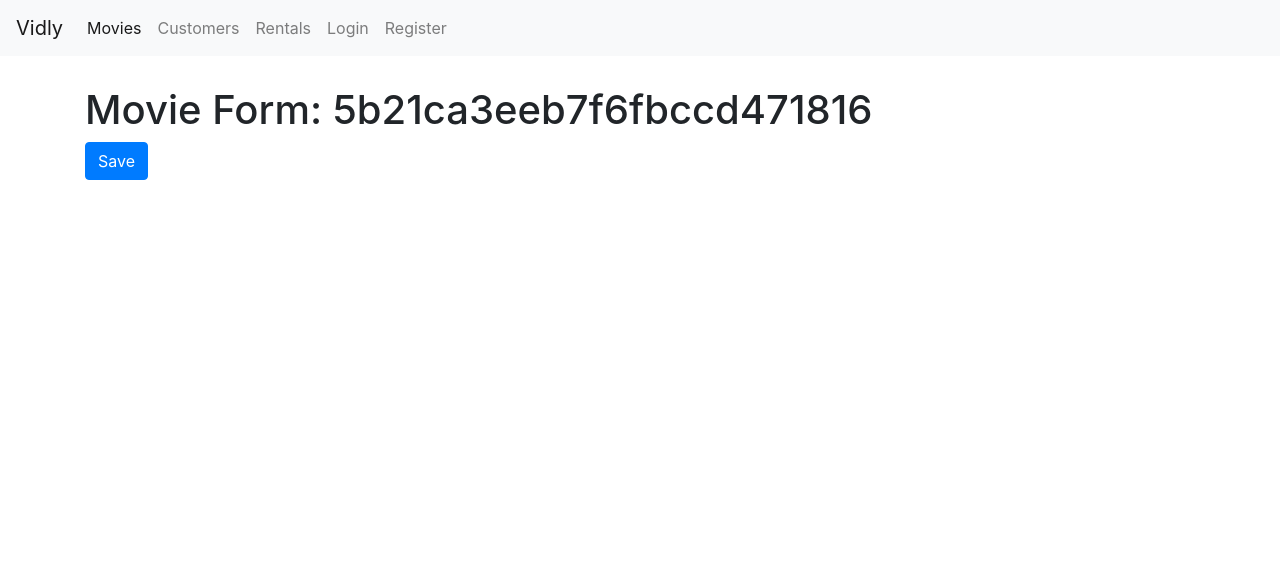
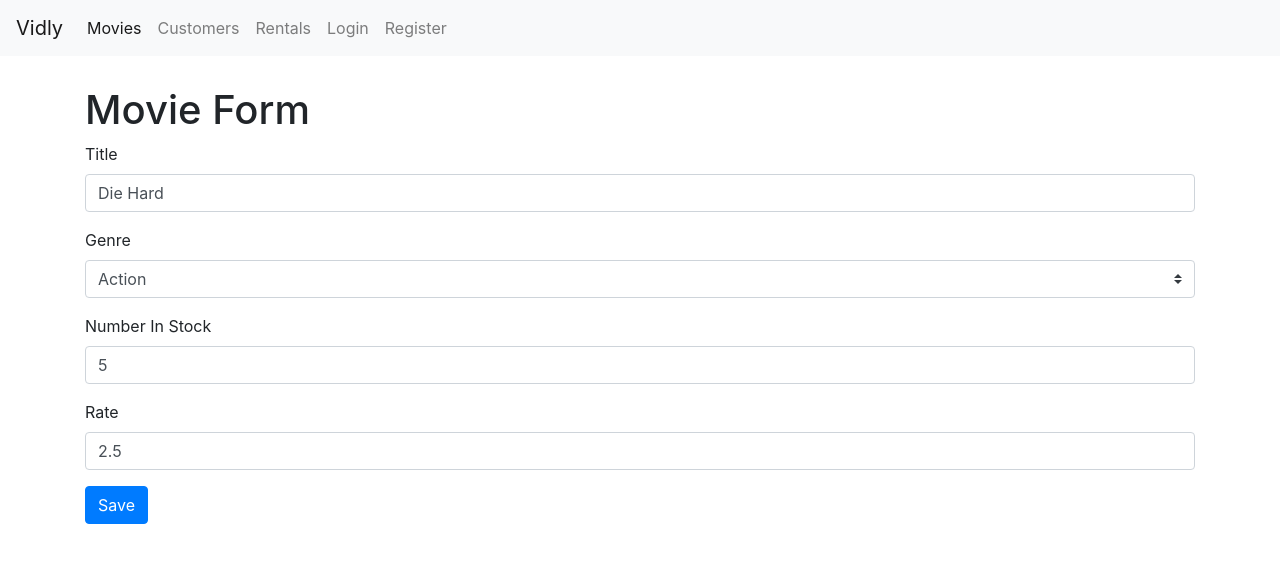
Before and after one commit to cbelogu/react-vidly, a React (Create React App) app: page /movies/5b21ca3eeb7f6fbccd471816 in a window 1280 px wide. Shown: the top 562 px of the page. Built offline with nearby package versions, Linux system fonts and the light colour scheme.

Commit message:
excercise changes

```diff
--- a/src/components/common/select.jsx
+++ b/src/components/common/select.jsx
@@ -1,13 +1,13 @@
 import React from "react";
 
-const Select = ({ name, label, onChange, items }) => {
+const Select = ({ name, label, onChange, items, value }) => {
   return (
     <div className="form-group">
       <label htmlFor={name}>{label}</label>
       <select onChange={onChange} name={name} id={name} className="custom-select">
         <option defaultValue />
         {items.map(item => (
-          <option key={item._id} value={item._id}>{item.name}</option>
+          <option key={item._id} value={item._id} selected={value === item._id}>{item.name}</option>
         ))}
       </select>
     </div>
--- a/src/components/movieForm.jsx
+++ b/src/components/movieForm.jsx
@@ -1,17 +1,20 @@
-import React from "react";
+import React, {Component} from "react";
+import { getMovie } from "../services/fakeMovieService";
+import NewMovieForm from "./newMovieForm";
 
-const MovieForm = ({ match, history }) => {
-  return (
-    <React.Fragment>
-      <h1>Movie Form: {match.params.id}</h1>
-      <button
-        className="btn btn-primary"
-        onClick={() => history.push("/movies")}
-      >
-        Save
-      </button>
-    </React.Fragment>
-  );
-};
+class MovieForm extends Component {
+
+  render() {
+    const movie = getMovie(this.props.match.params.id);
+
+    if (!movie) {
+      this.props.history.push('/not-found');
+      return null;
+    }
+    return ( <React.Fragment>
+      <NewMovieForm data={movie} history={this.props.history}/>
+    </React.Fragment> );
+  }
+}
 
 export default MovieForm;
--- a/src/components/movies.jsx
+++ b/src/components/movies.jsx
@@ -1,5 +1,5 @@
 import React, { Component } from 'react';
-import { getMovies } from '../services/fakeMovieService';
+import { getMovies, deleteMovie } from '../services/fakeMovieService';
 import Pagination from './common/pagination';
 import { Paginate } from '../utils/paginate';
 import ListGroup from './common/listgroup';
@@ -12,7 +12,7 @@ class Movies extends Component {
 	state = {
 		movies: [],
 		genres: [],
-		pageSize: 3,
+		pageSize: 4,
         currentPage: 1,
 		selectedGenre: "",
 		sortColumn: { path: 'title', order: 'asc'}
@@ -24,8 +24,8 @@ class Movies extends Component {
 	}
 
 	handleDelete = (movie) => {
-		const movies = this.state.movies.filter((m) => m._id !== movie._id);
-		this.setState({ movies });
+		deleteMovie(movie._id);
+		this.setState({ movies: getMovies() });
 	};
 
 	handleLike = (movie) => {
--- a/src/components/newMovieForm.jsx
+++ b/src/components/newMovieForm.jsx
@@ -1,17 +1,18 @@
 import React, { Component } from "react";
 import Form from "./common/form";
 import Joi from "joi-browser";
-import { getGenres } from '../services/fakeGenreService';
-import { saveMovie } from '../services/fakeMovieService';
+import { getGenres } from "../services/fakeGenreService";
+import { saveMovie } from "../services/fakeMovieService";
 
 class NewMovieForm extends Form {
   state = {
     data: {
       title: "",
-      genre: '',
       numberInStock: "",
-      rate: ""
+      dailyRentalRate: "",
+      genreId: ''
     },
+    _id:'',
     errors: {}
   };
 
@@ -19,7 +20,7 @@ class NewMovieForm extends Form {
     title: Joi.string()
       .required()
       .label("Title"),
-    genre: Joi.string()
+    genreId: Joi.string()
       .required()
       .regex(/^[a-zA-Z0-9]{3,30}$/)
       .label("Genre"),
@@ -28,23 +29,39 @@ class NewMovieForm extends Form {
       .min(0)
       .max(100)
       .label("Number In Stock"),
-    rate: Joi.number()
-      .integer()
+    dailyRentalRate: Joi.number()
       .min(0)
       .max(10)
       .label("Rate")
   };
 
+  componentDidMount() {
+    const { data } = this.props;
+    if (data) {
+      const newData = {
+        title: data.title,
+        genreId: data.genre._id,
+        numberInStock: data.numberInStock,
+        dailyRentalRate: data.dailyRentalRate
+      };
+      this.setState({ data: newData, _id: data._id });
+    }
+  }
+
   doSubmit = () => {
     const movie = {
-        'name': this.state.data.title,
-        'genreId': this.state.data.genre,
-        'numberInStock': this.state.data.numberInStock,
-        'dailyRentalRate': this.state.data.rate
+      name: this.state.data.title,
+      genreId: this.state.data.genreId,
+      numberInStock: this.state.data.numberInStock,
+      dailyRentalRate: this.state.data.dailyRentalRate
     };
+
+    if (this.state._id) {
+      movie._id = this.state._id;
+    }
     saveMovie(movie);
-    this.props.history.push('/movies');
-  }
+    this.props.history.push("/movies");
+  };
 
   render() {
     return (
@@ -52,9 +69,9 @@ class NewMovieForm extends Form {
         <h1>Movie Form</h1>
         <form onSubmit={this.handleSubmit}>
           {this.renderInput("title", "Title")}
-          {this.renderSelect("genre", "Genre", getGenres())}
+          {this.renderSelect("genreId", "Genre", getGenres())}
           {this.renderInput("numberInStock", "Number In Stock", "number")}
-          {this.renderInput("rate", "Rate", "number")}
+          {this.renderInput("dailyRentalRate", "Rate", "number")}
           {this.renderSubmitButton("Save")}
         </form>
       </React.Fragment>
--- a/src/services/fakeMovieService.js
+++ b/src/services/fakeMovieService.js
@@ -92,7 +92,10 @@ export function saveMovie(movie) {
 }
 
 export function deleteMovie(id) {
+  console.log(id);
   let movieInDb = movies.find(m => m._id === id);
+  console.log(movieInDb);
   movies.splice(movies.indexOf(movieInDb), 1);
-  return movieInDb;
+  console.log(movies);
+  return movies;
 }
```
